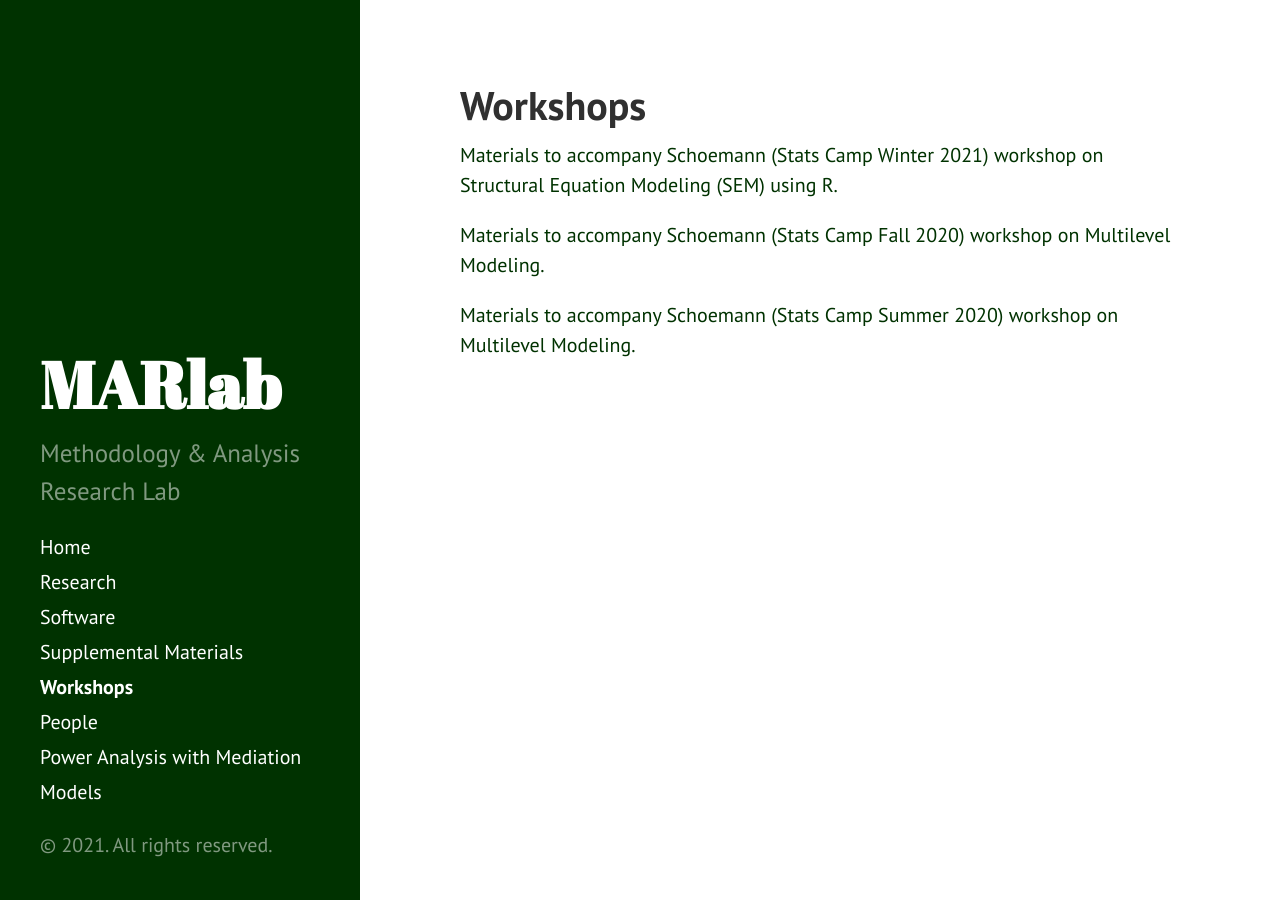
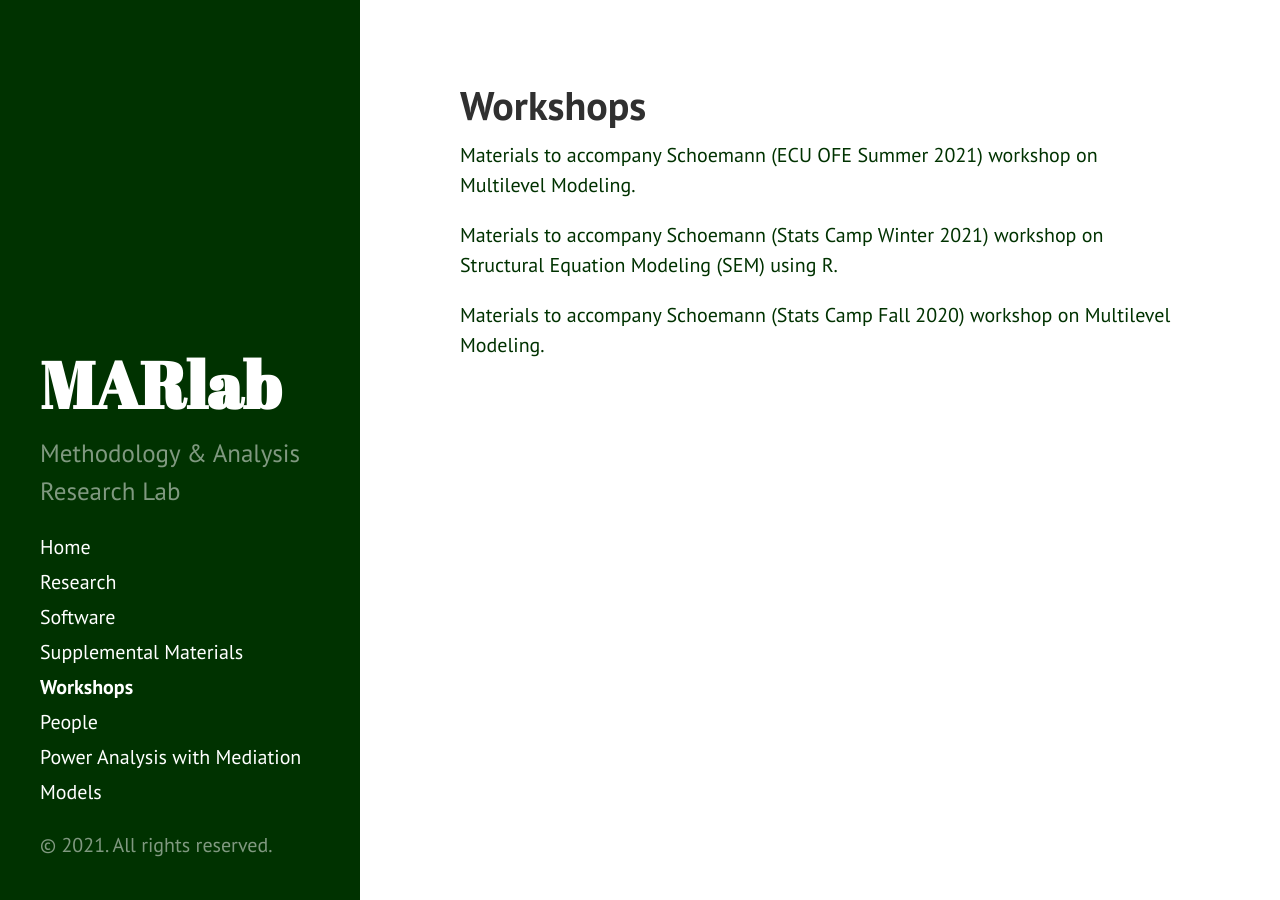
Before and after one commit to schoam4/schoam4.github.io, a Jekyll site: the page built from Workshops.md, in a window 1280 px wide. Built offline with Jekyll 4.4.1, drawn with Linux system fonts in a browser that asks for light colours.

Commit message:
Update Workshops.md

```diff
--- a/Workshops.md
+++ b/Workshops.md
@@ -2,9 +2,8 @@
 layout: page
 title: Workshops
 ---
+[Materials to accompany Schoemann (ECU OFE Summer 2021) workshop on Multilevel Modeling.](https://github.com/schoam4/Talks/raw/master/MLM_workshop_05272021.zip)
 
 [Materials to accompany Schoemann (Stats Camp Winter 2021) workshop on Structural Equation Modeling (SEM) using R.](https://github.com/schoam4/Talks/raw/master/Stats_Camp/SEM_R_Winter2021.zip)
 
 [Materials to accompany Schoemann (Stats Camp Fall 2020) workshop on Multilevel Modeling.](https://github.com/schoam4/Talks/raw/master/Stats_Camp/MLM_R_Fall2020.zip)
-
-[Materials to accompany Schoemann (Stats Camp Summer 2020) workshop on Multilevel Modeling.](https://github.com/schoam4/Talks/raw/master/Stats_Camp/MLM_Summer2020.zip)
```
